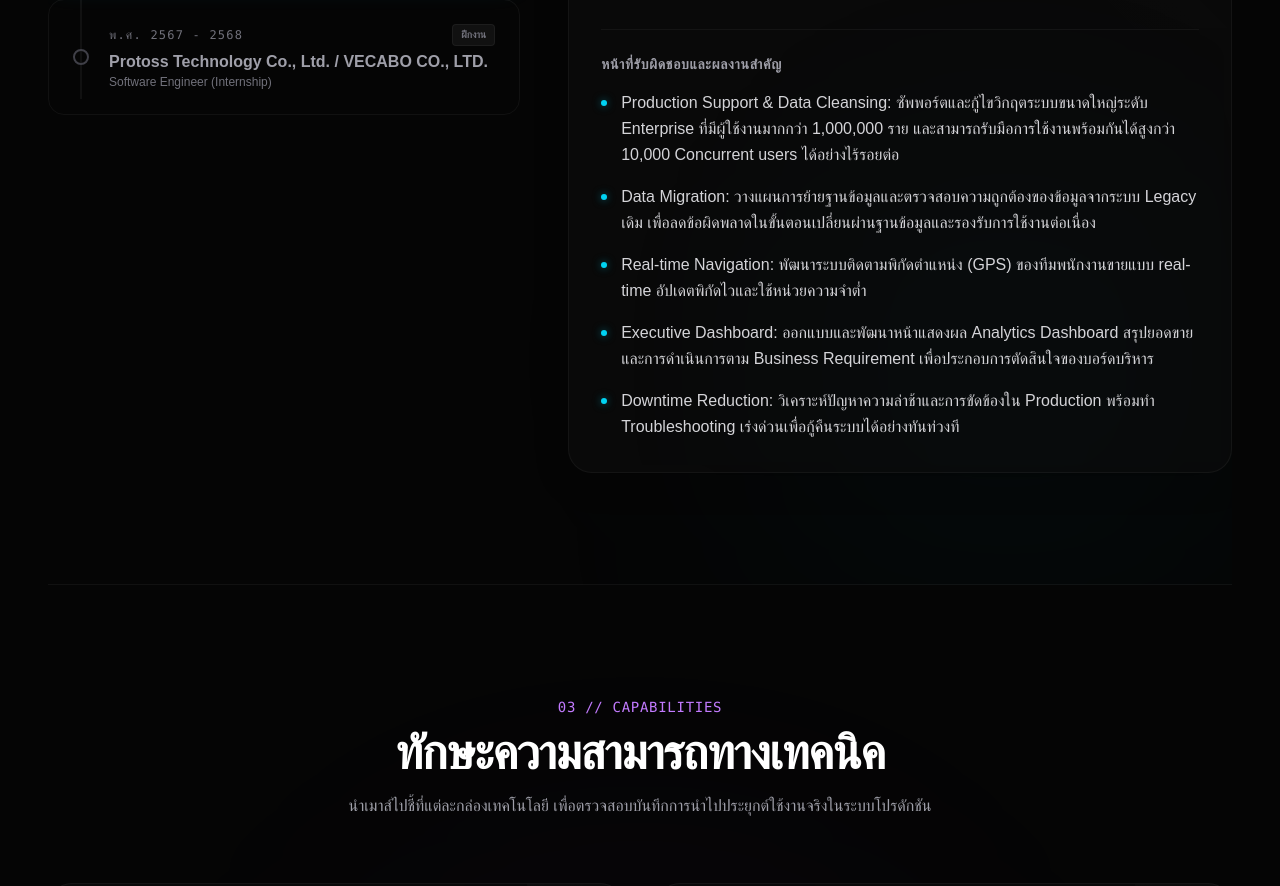
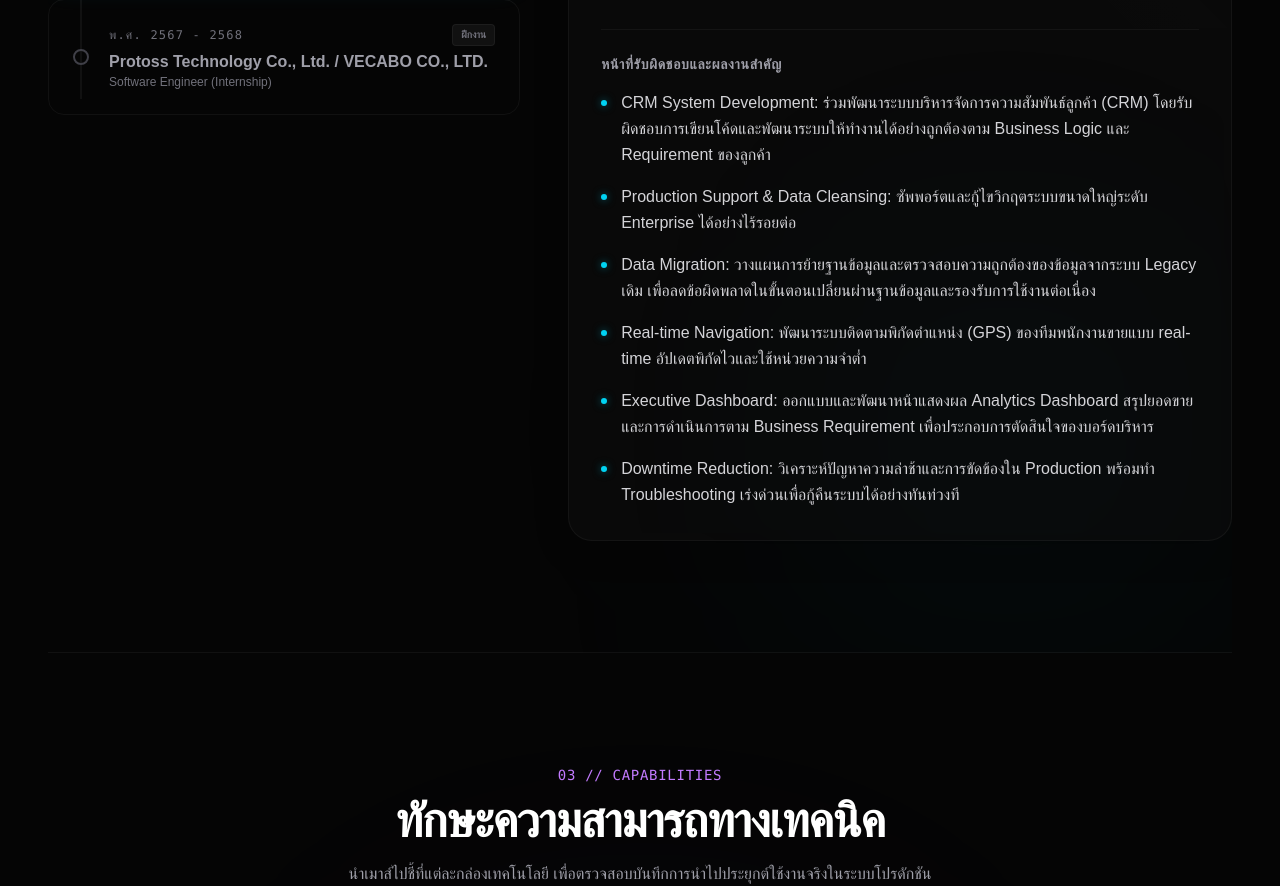
Before and after one commit to Suhaimee123/Portfolio, a Next.js app: page / in a window 1280 px wide. Shown: the part 2079-2965 px from the top of the page. Built offline with nearby package versions, Linux system fonts and the light colour scheme; a web font is replaced by a local one.

Commit message:
fix: update experience component styling and layout structure

```diff
--- a/app/components/Experience.tsx
+++ b/app/components/Experience.tsx
@@ -9,7 +9,8 @@ const experiences = [
     period: 'พ.ศ. 2568 - 2569',
     type: 'งานประจำ',
     highlights: [
-      'Production Support & Data Cleansing: ซัพพอร์ตและกู้ไขวิกฤตระบบขนาดใหญ่ระดับ Enterprise ที่มีผู้ใช้งานมากกว่า 1,000,000 ราย และสามารถรับมือการใช้งานพร้อมกันได้สูงกว่า 10,000 Concurrent users ได้อย่างไร้รอยต่อ',
+      'CRM System Development: ร่วมพัฒนาระบบบริหารจัดการความสัมพันธ์ลูกค้า (CRM) โดยรับผิดชอบการเขียนโค้ดและพัฒนาระบบให้ทำงานได้อย่างถูกต้องตาม Business Logic และ Requirement ของลูกค้า',
+      'Production Support & Data Cleansing: ซัพพอร์ตและกู้ไขวิกฤตระบบขนาดใหญ่ระดับ Enterprise ได้อย่างไร้รอยต่อ',
       'Data Migration: วางแผนการย้ายฐานข้อมูลและตรวจสอบความถูกต้องของข้อมูลจากระบบ Legacy เดิม เพื่อลดข้อผิดพลาดในขั้นตอนเปลี่ยนผ่านฐานข้อมูลและรองรับการใช้งานต่อเนื่อง',
       'Real-time Navigation: พัฒนาระบบติดตามพิกัดตำแหน่ง (GPS) ของทีมพนักงานขายแบบ real-time อัปเดตพิกัดไวและใช้หน่วยความจำต่ำ',
       'Executive Dashboard: ออกแบบและพัฒนาหน้าแสดงผล Analytics Dashboard สรุปยอดขายและการดำเนินการตาม Business Requirement เพื่อประกอบการตัดสินใจของบอร์ดบริหาร',
@@ -63,11 +64,10 @@ export default function Experience() {
                 <button
                   key={idx}
                   onClick={() => setActiveIndex(idx)}
-                  className={`w-full text-left p-6 rounded-2xl border transition-all duration-300 flex gap-5 items-center relative overflow-hidden group ${
-                    isActive
+                  className={`w-full text-left p-6 rounded-2xl border transition-all duration-300 flex gap-5 items-center relative overflow-hidden group ${isActive
                       ? 'bg-[#0f0f0f] border-cyan-500/30 shadow-[0_4px_25px_rgba(6,182,212,0.15)] text-white'
                       : 'bg-transparent border-white/5 hover:border-white/10 hover:bg-[#0c0c0c] text-zinc-400 hover:text-zinc-200'
-                  }`}
+                    }`}
                 >
                   {/* Glowing vertical connector highlight on active node */}
                   {isActive && (
@@ -75,11 +75,10 @@ export default function Experience() {
                   )}
 
                   {/* Bullet Node Indicator */}
-                  <div className={`w-4 h-4 rounded-full border-2 shrink-0 flex items-center justify-center transition-all duration-300 ${
-                    isActive
+                  <div className={`w-4 h-4 rounded-full border-2 shrink-0 flex items-center justify-center transition-all duration-300 ${isActive
                       ? 'border-cyan-400 bg-cyan-400/25 scale-125'
                       : 'border-zinc-700 bg-transparent group-hover:border-zinc-500'
-                  }`}>
+                    }`}>
                     {isActive && <div className="w-1.5 h-1.5 rounded-full bg-cyan-400" />}
                   </div>
 
@@ -88,11 +87,10 @@ export default function Experience() {
                       <span className="font-mono text-xs uppercase tracking-widest text-zinc-500">
                         {exp.period}
                       </span>
-                      <span className={`px-2 py-0.5 rounded text-[10px] font-semibold border ${
-                        isActive
+                      <span className={`px-2 py-0.5 rounded text-[10px] font-semibold border ${isActive
                           ? 'bg-cyan-500/10 border-cyan-500/25 text-cyan-400'
                           : 'bg-white/5 border-white/5 text-zinc-500'
-                      }`}>
+                        }`}>
                         {exp.type}
                       </span>
                     </div>
```
